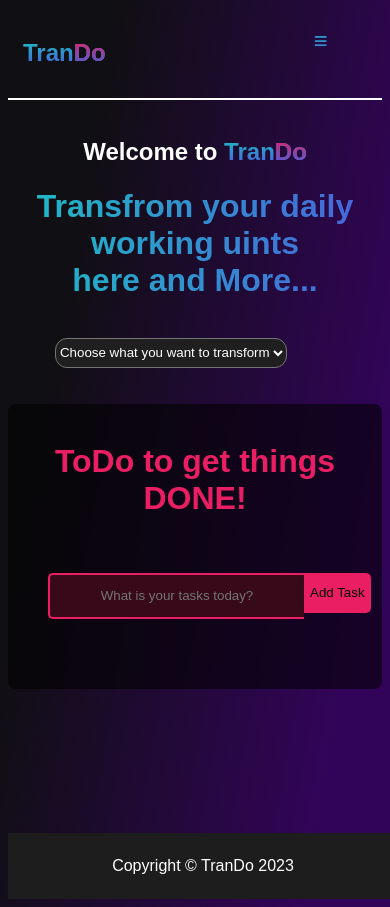
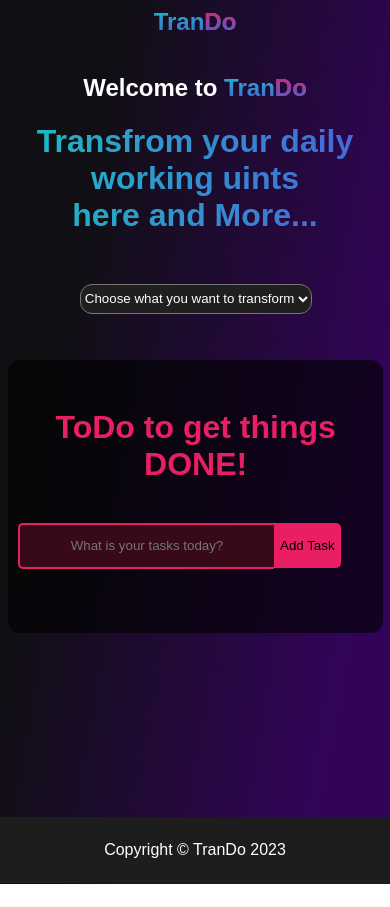
Before and after one commit to Ahmed-dagger/TranDo-react, a Next.js app: page / in a window 390 px wide. After the commit the page ends 884 px from the top, so only its background shows below. Built offline with nearby package versions, Linux system fonts and the light colour scheme.

Commit message:
fixing everything

```diff
--- a/app/globals.css
+++ b/app/globals.css
@@ -4,13 +4,6 @@
   font-family: sans-serif;
 }
 
-.header
-{
-  border-bottom: solid 2px white;
-  padding: 15px;
-
-
-}
 
 .hidden
 {
@@ -24,6 +17,108 @@
   color: white;
   text-align: center;
   margin-top: auto;
+  width:100%;
   padding: 8px;
-  width:100%;
+  margin: 40px -10px -7px -10px;
+  min-height: 5%;
+
 }
+
+.center
+{
+
+  margin: auto;
+  width: 50%;
+  padding: 10px;
+
+
+}
+
+.centerFields
+{
+  margin: auto;
+  width: 50%;
+  padding: 10px;
+
+}
+
+.btnCenter
+{
+  text-align: center;
+}
+
+.selectCenter
+{
+
+  margin: auto;
+  width: 50%;
+  padding: 10px;
+  text-align: center;
+}
+
+.todoCenter
+{
+  margin: auto;
+  width: 50%;
+  padding: 10px;
+  background-color: rgba(0, 0, 0, 0.622);
+  border-radius: 12px;
+}
+
+.headTodoCenter
+{
+  margin: auto;
+  width: 100%;
+
+}
+
+.formCenter
+{
+  margin: auto;
+  width: 50%;
+
+  align-items: center;
+}
+
+.taskCenter
+{
+  margin: auto;
+  width: 50%;
+}
+
+@media screen and (max-width: 410px)
+{
+  .todoCenter
+  {
+    width: 95%;
+  }
+
+  .formCenter
+  {
+    width: 100%;
+    margin: 0 0 0 0;
+
+  }
+
+  .taskCenter
+{
+  margin: auto;
+  width: 100%;
+}
+
+.selectCenter
+{
+  width: 95%;
+}
+
+.centerFields
+{
+  width: 95%;
+}
+
+.footer
+{
+  margin: 40px -10px -7px -8px;
+}
+
+}
--- a/app/page.jsx
+++ b/app/page.jsx
@@ -66,7 +66,7 @@ const Home = () => {
 
 <br className='hidden'/>
 
-<div>
+<div className='selectCenter'>
 <select value={selectValue} className={styles.select} name="" id="" onChange={handleSelect}>
 {selectOptions.map(option => (
   <option key={option.value} value={option.value}> {option.label}</option>
--- a/app/page.module.css
+++ b/app/page.module.css
@@ -1,11 +1,3 @@
-
-.header
-{
-  background-color: white;
-  width: 100%;
-  height: 100%;
-
-}
 
 .mobMenu
 {
@@ -15,6 +7,7 @@
 .headerLogo
 {
   background: -webkit-linear-gradient(90deg, #4961da, transparent) #1cbec4;
+  text-align: center;
   background-clip: none;
   -webkit-background-clip: text;
   -webkit-text-fill-color: transparent;
@@ -72,6 +65,7 @@
 {
   border: none;
   width: 80px;
+  display: none;
   height: 26px;
   border-radius: 30px;
   background: -webkit-linear-gradient(90deg, #4961da, transparent) #1cbec4;
@@ -132,8 +126,8 @@
   font-weight: 600;
   transition: background-color 0.3s;
   font-family: inherit;
-  position: relative;
-  left: 210px;
+
+
 
 }
 .transBtn:hover
@@ -167,14 +161,10 @@
 {
   height: 26px;
   text-align: center;
-  position: relative;
-  left: 24vw;
   background-color: rgb(31, 31, 31);
   color: white;
   border-radius: 12px;
   height: 30px;
-
-
 }
 
 .headText
@@ -195,7 +185,7 @@
   -webkit-text-fill-color: transparent;
 }
 
-@media screen and (max-width: 741px) {
+@media screen and (max-width: 410px) {
 
   .buttons ul li
   {
@@ -208,7 +198,7 @@
   {
     border: none;
     float: right;
-    display: block;
+    display: none;
     position: relative;
     left: 50vw;
     border-radius: 50%;
@@ -296,11 +286,13 @@
   color:  #e91e63;
 }
 
-.select
+.headerLogo
 {
-  position: relative;
-  left: 12vw;
+  margin: auto;
+
 }
+
+
 
 .contentList
 {
@@ -310,18 +302,8 @@
 
 
 
-.transBtn
-{
-  position: relative;
-  left: 38vw;
 
-}
 
-.tasks
-{
-  position: relative;
-  left: 50px;
-}
 .edit
 {
   display: flex;
@@ -364,45 +346,16 @@
     display: none;
   }
 
-  .select
-  {
-    position: relative;
-    left: 40vw;
-  }
-  .transBtn
-  {
-    position: relative;
-    left: 46vw;
-  }
-  .contentList li
-  {
-    position: relative;
-    right: 3.5vw;
-  }
 
 
-  .todoInput
-  {
-    position: relative;
-    left: 13vw;
-  }
+
 
   .todoInput:focus
   {
     outline: none;
   }
 
-  .todoSubmit
-  {
-    position: relative;
-    left: 13vw;
-  }
 
-  .taskWrapper
-  {
-    position: relative;
-    left: 17vw;
-  }
 
   .headTextTodo
 {
@@ -423,13 +376,6 @@
   text-align: center;
 }
 
-.wrapper
-{
-  margin: auto;
-  width: 50%;
-  justify-content: center;
-  align-items: center;
-}
 
 .errorValid
 {
@@ -461,6 +407,8 @@
   padding: 10px 5px 12px 22px;
   cursor: pointer;
   text-decoration: none;
+  margin-left: auto;
+  margin-right: auto;
 
 }
 
@@ -489,24 +437,16 @@
 
   border-radius: 8px;
 
+}
 
 
-
-
-}
-
-.todoContent
+.todoForm
 {
-  display: block;
+  display: flex;
 
 }
 
 
-.todoForm ul
-{
-  list-style: none;
-  display: flex;
-}
 
 .todoInput
 {
@@ -528,7 +468,7 @@
 
 .todoSubmit
 {
-  height: 40px;
+  height: 45px;
   position: relative;
   bottom: 0;
   border: none;
@@ -543,16 +483,3 @@
   color:  #e91e63;
 
 }
-
-.check
-{
-  accent-color: #333;
-  position: relative;
-  right: 7px;
-  border-radius: 50%;
-}
-
-.check:hover
-{
-  cursor: pointer;
-}
--- a/components/ContentClesuis.jsx
+++ b/components/ContentClesuis.jsx
@@ -23,24 +23,25 @@ const ContentCelsuis = () => {
 
 
   return (
-    <div className={styles.main}>
+    <div className='center'>
       <ul className={styles.contentList}>
         <li>
-          <label >Celsuis</label>&nbsp;&nbsp;
-          <input onChange={showValue} className={styles.transFields} type="text" placeholder='Celsuis' ref={inputRef} />
+          <label >Celsuis</label>&nbsp;&nbsp;<br />
+          <input onChange={showValue} className={styles.transFields} type="text" placeholder='KiloGrams' ref={inputRef} />
 
         </li>
         <li>
-          <label >Fahrenhiet</label>&nbsp;&nbsp;
-          <input className={styles.transFields} type="text" placeholder='Fahrenhiet' value={value}  />
+          <label >Fahrenheit</label>&nbsp;&nbsp; <br />
+          <input className={styles.transFields} type="text" placeholder='Pounds' value={value}  />
 
         </li>
       </ul>
 
 
-      <div className={styles.center}>
-        <button onClick={showValue} className={styles.transBtn} >Trans</button>
+      <div className='btnCenter'>
+      <button className={styles.transBtn} onClick={showValue}>Trans</button>
       </div>
+
     </div>
   )
 }
--- a/components/ContentMeter.jsx
+++ b/components/ContentMeter.jsx
@@ -28,22 +28,24 @@ const ContentMeter = () => {
 
 
   return (
-    <div className={styles.main}>
+    <div className='center'>
       <ul className={styles.contentList}>
         <li>
-          <label >Meters</label>&nbsp;&nbsp;
-          <input onChange={showValue} className={styles.transFields} type="text" placeholder='Meters' ref={inputRef} />
+          <label >Meters</label>&nbsp;&nbsp;<br />
+          <input onChange={showValue} className={styles.transFields} type="text" placeholder='KiloGrams' ref={inputRef} />
 
         </li>
         <li>
-          <label >Miels</label>&nbsp;&nbsp;
-          <input className={styles.transFields} type="text" placeholder='miles' value={value}  />
+          <label >Miles</label>&nbsp;&nbsp; <br />
+          <input className={styles.transFields} type="text" placeholder='Pounds' value={value}  />
 
         </li>
       </ul>
 
 
+      <div className='btnCenter'>
       <button className={styles.transBtn} onClick={showValue}>Trans</button>
+      </div>
 
     </div>
   )
--- a/components/Contentounce.jsx
+++ b/components/Contentounce.jsx
@@ -23,22 +23,24 @@ const ContentOunce = () => {
 
 
   return (
-    <div>
+    <div className='center'>
       <ul className={styles.contentList}>
         <li>
-          <label >Kilograms</label>&nbsp;&nbsp;
-          <input onChange={showValue} className={styles.transFields} type="text" placeholder='Kilograms' ref={inputRef} />
+          <label >Kilograms</label>&nbsp;&nbsp;<br />
+          <input onChange={showValue} className={styles.transFields} type="text" placeholder='KiloGrams' ref={inputRef} />
 
         </li>
         <li>
-          <label >Ounces</label>&nbsp;&nbsp;
-          <input className={styles.transFields} type="text" placeholder='Ounces' value={value}  />
+          <label >Ounces</label>&nbsp;&nbsp; <br />
+          <input className={styles.transFields} type="text" placeholder='Pounds' value={value}  />
 
         </li>
       </ul>
 
 
+      <div className='btnCenter'>
       <button className={styles.transBtn} onClick={showValue}>Trans</button>
+      </div>
 
     </div>
   )
--- a/components/TodeWrapper.jsx
+++ b/components/TodeWrapper.jsx
@@ -56,7 +56,7 @@ const TodoWrapper = () => {
 
 
   return (
-    <div className={styles.wrapper}>
+    <div className='todoCenter'>
 
         <Todo addTodo={addTodo} />
 
--- a/components/Todo.jsx
+++ b/components/Todo.jsx
@@ -51,19 +51,27 @@ const Todo = ({addTodo}) => {
     <div className={styles.todoContent}>
 
       <br />
-        <h1 className={styles.headTextTodo}>ToDo to get things DONE!</h1>
+       <div className='headTodoCenter'>
+       <h1 className={styles.headTextTodo}>ToDo to get things DONE!</h1>
+       </div>
 
         <br />
+
+        <div className='formCenter'>
+
         <form className={styles.todoForm}>
-          <ul>
-            <li><input className={styles.todoInput} type="text" onChange={handleChange} value={printValue} placeholder='What is your tasks today?'/></li>
-            <li><button type='submit' className={styles.todoSubmit} onClick={handleSubmit}>Add Task</button></li>
-          </ul>
+
+            <input className={styles.todoInput} type="text" onChange={handleChange} value={printValue} placeholder='What is your tasks today?'/>
+            <button type='submit' className={styles.todoSubmit} onClick={handleSubmit}>Add Task</button>
+
 
           {error &&  <p className={styles.errorValid}>You already have things Todo today please, ADD SOME! </p>}
 
 
         </form>
+
+        </div>
+
     </div>
 
 
--- a/components/TodoEdit.jsx
+++ b/components/TodoEdit.jsx
@@ -45,18 +45,20 @@ const TodoEdit = ({editTodo, task}) => {
   return (
 
 
-    <div>
-         <form className={styles.todoForm}>
-          <ul>
-            <li><input className={styles.todoInput} type="text" onChange={handleChange} value={printValue} placeholder='Update your task'/></li>
-            <li><button type='submit' className={styles.todoSubmit} onClick={handleSubmit}>Update</button></li>
-          </ul>
+     <div className='formCenter'>
+
+        <form className={styles.todoForm}>
+
+            <input className={styles.todoInput} type="text" onChange={handleChange} value={printValue} placeholder='Update your task'/>
+            <button type='submit' className={styles.todoSubmit} onClick={handleSubmit}>Update</button>
+
 
           {error &&  <p className={styles.errorValid}>You already have things Todo today please, ADD SOME! </p>}
 
 
         </form>
-    </div>
+
+        </div>
   )
 }
 
--- a/components/TodoTasks.jsx
+++ b/components/TodoTasks.jsx
@@ -5,7 +5,7 @@ import { useState } from 'react';
 
 const TodoTasks = ({task , deleteTodo , editTodo}) => {
 
-  const [isActive, setIsActive] = useState(false);
+
 
   const handleClick = (event) => {
     // 👇️ set to true
@@ -23,18 +23,13 @@ const TodoTasks = ({task , deleteTodo , editTodo}) => {
     }
   };
   return (
-    <div className={styles.taskWrapper}>
+    <div className='taskCenter'>
 
         <p
 
 
          onClick={handleClick}
          onDoubleClick={() => editTodo (task.id)} className={styles.tasks}>
-
-
-
-
-
         {task.task}
 
         <img
--- a/components/content.jsx
+++ b/components/content.jsx
@@ -23,24 +23,32 @@ const Content = () => {
   }
 
   return (
-    <div>
+
+    <>
+
+    <div  className='centerFields'>
       <ul className={styles.contentList}>
         <li>
-          <label >Kilograms</label>&nbsp;&nbsp;
+          <label >Kilograms</label>&nbsp;&nbsp;<br />
           <input onChange={showValue} className={styles.transFields} type="text" placeholder='KiloGrams' ref={inputRef} />
 
         </li>
         <li>
-          <label >Pounds</label>&nbsp;&nbsp;
+          <label >Pounds</label>&nbsp;&nbsp; <br />
           <input className={styles.transFields} type="text" placeholder='Pounds' value={value}  />
 
         </li>
       </ul>
+      </div>
+
+      <div className='btnCenter'>
+        <button className={styles.transBtn} onClick={showValue}>Trans</button>
+      </div>
+
+    </>
 
 
-      <button className={styles.transBtn} onClick={showValue}>Trans</button>
 
-    </div>
   )
 }
 
--- a/components/nav.jsx
+++ b/components/nav.jsx
@@ -19,7 +19,7 @@ const Nav = () => {
         {toggle && (
 
           <ul className={styles.mobList}>
-            <li><Link > </Link></li>
+            <li>About</li>
             <li>Contact</li>
           </ul>
 
```
